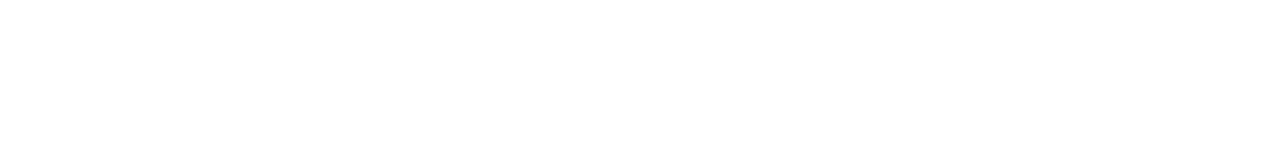
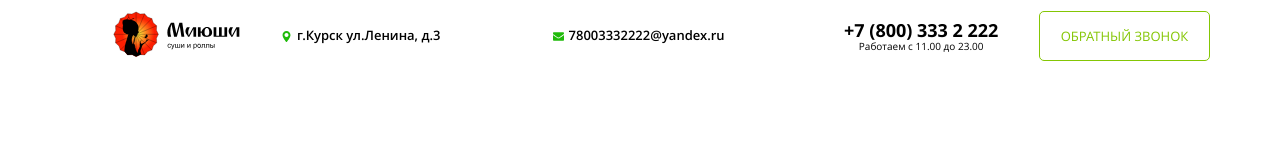
Before and after one commit to vangeliyyulia/Miushi, a website: page app/index.html in a window 1280 px wide. Drawn offline with Linux system fonts and the light colour scheme.

Commit message:
Header Top added

```diff
--- a/app/index.html
+++ b/app/index.html
@@ -4,10 +4,25 @@
     <meta charset="UTF-8">
     <meta name="viewport" content="width=device-width, initial-scale=1.0">
     <meta http-equiv="X-UA-Compatible" content="ie=edge">
-    <title>Miushi - Суши-бар</title>
+    <title>Miushi - Доставка суши и пиццы</title>
     <link rel="stylesheet" href="css/main.min.css">
 </head>
 <body>
-
+    <header class="header">
+        <div class="container">
+            <div class="header__top">
+                <div class="logo-box">
+                    <img src="img/logo.svg" alt="logo" class="logo">
+                </div>
+                <div class="contacts contacts--address">г.Курск ул.Ленина, д.3</div>
+                <a class="contacts contacts--mail" href="mailto:78003332222@yandex.ru">78003332222@yandex.ru</a>
+                <a class="phone" href="tel:+78003332222">
+                    <span class="phone__figures">+7 (800) 333 2 222</span>
+                    <span class="phone__text">Работаем с 11.00 до 23.00</span>
+                </a>
+                <button class="callback">Обратный звонок</button>
+            </div>
+        </div>
+    </header>
 </body>
 </html>
--- a/app/sass/base/_base.scss
+++ b/app/sass/base/_base.scss
@@ -130,6 +130,8 @@ body {
 .container {
     width: auto;
     position: relative;
+    max-width: 117rem;
+    padding: 0 1.5rem;
     margin: 0 auto;
 }
 
--- /dev/null
+++ b/app/sass/base/_mixins.scss
@@ -0,0 +1,23 @@
+@mixin respond ($breakpoint) {
+    @if $breakpoint == phone {
+        @media only screen and (max-width: 37.5em) { @content };
+    }
+
+    @if $breakpoint == tab-land {
+        @media only screen and  (max-width: 75em) { @content };
+    }
+
+    @if $breakpoint == tab-port {
+        @media only screen and  (max-width: 56.25em) { @content };
+    }
+
+    @if $breakpoint == big-desktop {
+        @media only screen and  (min-width: 112.5em) { @content };
+    }
+}
+
+@mixin pseudo {
+    content: '';
+    display: block;
+    position: absolute;
+}
--- /dev/null
+++ b/app/sass/base/_variables.scss
@@ -0,0 +1 @@
+$green: #84c604;
--- a/app/sass/main.scss
+++ b/app/sass/main.scss
@@ -1 +1,5 @@
 @import 'base/base';
+@import 'base/mixins';
+@import 'base/variables';
+
+@import 'sections/header';
--- /dev/null
+++ b/app/sass/sections/_header.scss
@@ -0,0 +1,77 @@
+.header {
+    &__top {
+        display: flex;
+        justify-content: space-between;
+        align-items: center;
+    }
+}
+
+.logo {
+    width: 19rem;
+    height: 6.9rem;
+}
+
+.contacts {
+    width: 22%;
+    font-family: "OpenSans-SemiBold";
+    font-size: 1.3rem;
+    line-height: 1;
+    color: #000;
+    padding-left: 1.6rem;
+    position: relative;
+
+    &::before {
+        @include pseudo;
+        width: 1.1rem;
+        height: 1.6rem;
+        top: -.1rem;
+        left: 0;
+    }
+
+    &--address::before {
+        background: url(../img/icons/maps-and-flags.svg) no-repeat center center;
+    }
+
+    &--mail {
+        text-decoration: none;
+
+        &::before {
+            background: url(../img/icons/envelope.svg) no-repeat center center;
+        }
+    }
+}
+
+.phone {
+    width: 17%;
+    color: #000;
+    text-decoration: none;
+    display: flex;
+    flex-direction: column;
+    justify-content: center;
+    align-items: center;
+
+    &__figures {
+        font-family: "OpenSans-Bold";
+        font-size: 1.8rem;
+        line-height: 1.2;
+    }
+
+    &__text {
+        font-family: "OpenSans-Regular";
+        font-size: 1rem;
+        line-height: 1;
+    }
+}
+
+.callback {
+    width: 17.1rem;
+    padding: 1.5rem 2rem;
+    background-color: transparent;
+    border: 1px solid $green;
+    border-radius: 5px;
+    text-transform: uppercase;
+    font-family: "OpenSans-Regular";
+    font-size: 1.3rem;
+    color: $green;
+    cursor: pointer;
+}
```
Also changed, not shown: app/css/main.min.css.
